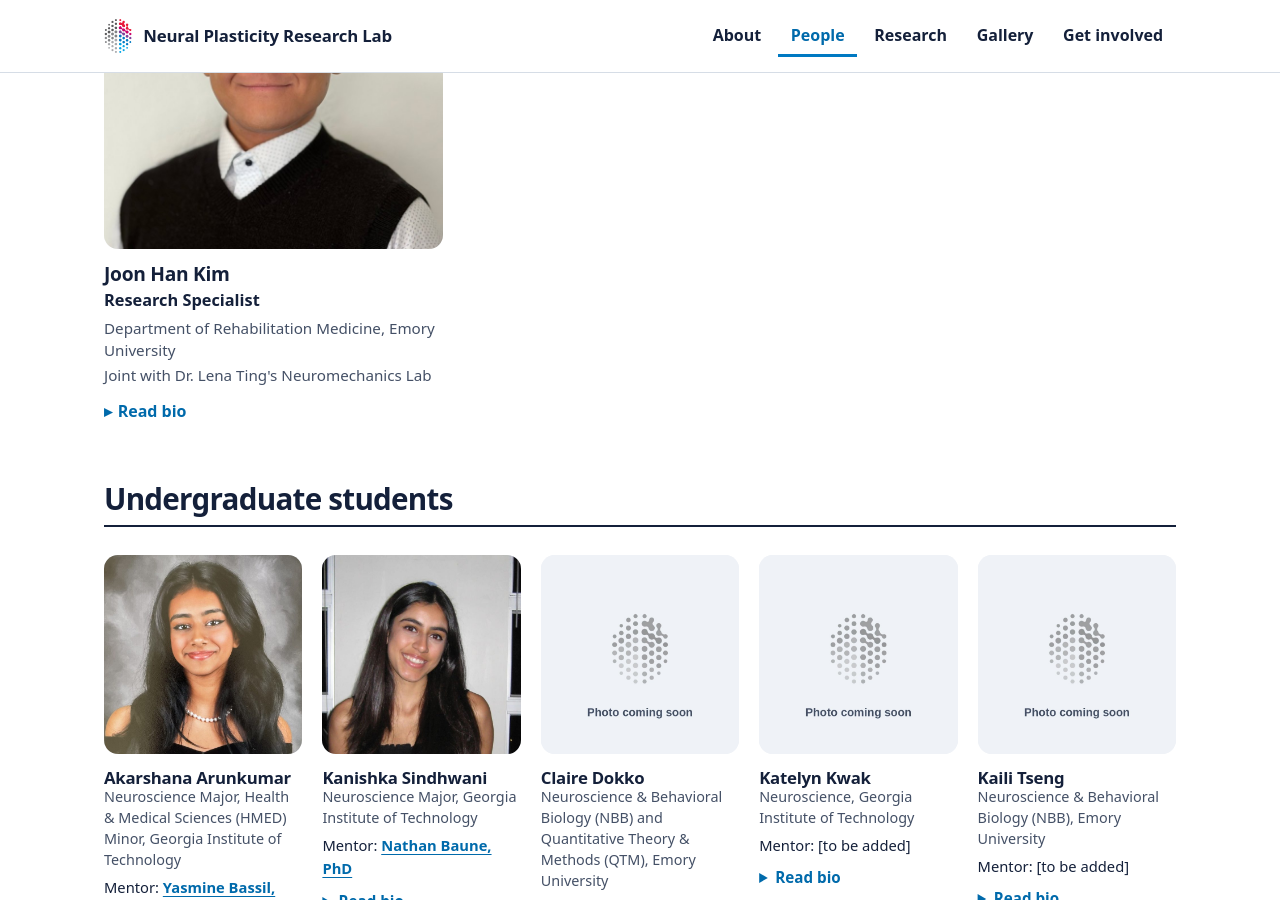
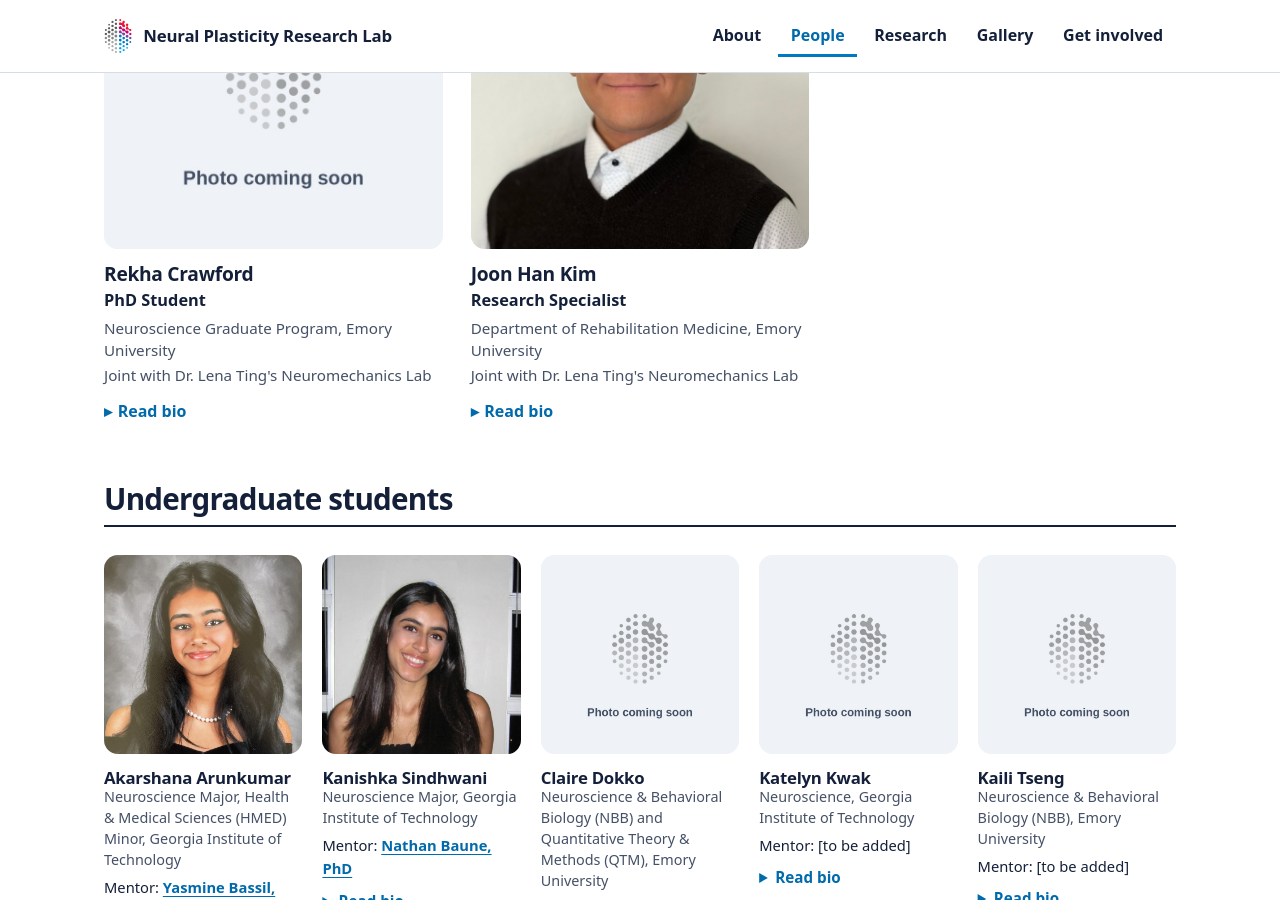
Before and after one commit to npresearchlab/npresearchlab.github.io, a Jekyll site: the page built from people.html, in a window 1280 px wide and 900 px high, scrolled down 2367 px. Built offline with Jekyll 4.4.1, drawn with Linux system fonts in a browser that asks for light colours; some web fonts are replaced.

Commit message:
People: add Rekha Crawford from the profile form; add her to two projects
Co-Authored-By: Claude Opus 5.5 <noreply@anthropic.com>
Claude-Session: https://claude.ai/code/session_01A6YfpnrJqQKYAxW4w34cR4

```diff
--- a/_data/members.yml
+++ b/_data/members.yml
@@ -100,6 +100,15 @@
     changes may contribute to high fall risk. Catie's work is funded by the F31 Ruth L. Kirschstein National
     Research Service Award (NRSA). In her free time, Catie loves to play video games, sing Broadway show
     tunes, and explore the city!
+- name: Rekha Crawford
+  role: PhD Student
+  group: Research staff, postdocs, and graduate students
+  affiliation: Neuroscience Graduate Program, Emory University
+  joint: Joint with Dr. Lena Ting's Neuromechanics Lab
+  photo: /assets/img/people/placeholder.jpg
+  bio: >-
+    Rekha is a Neuroscience PhD student working on neural correlates of whole-body motion perception
+    throughout the lifespan. Outside of work, Rekha enjoys singing and traveling.
 - name: Joon Han Kim
   role: Research Specialist
   group: Research staff, postdocs, and graduate students
--- a/_data/projects.yml
+++ b/_data/projects.yml
@@ -7,6 +7,8 @@
 # eligibility is a list of plain sentences. Leave it out if the study isn't enrolling.
 
 - title: Neural correlates of whole-body motion perception
+  team:
+    - "Rekha Crawford"
   status: recruiting
   photo: /assets/img/research/perturbation.jpg
   summary: >-
@@ -103,6 +105,8 @@
     - Motor deficits in the acutely affected arm
 
 - title: Probing the effective connectivity of sensorimotor circuits in the spinal cord and their relation to mobility and balance
+  team:
+    - "Rekha Crawford"
   status: ongoing
   photo: /assets/img/research/sensorimotor.jpg
   summary: ""
```
